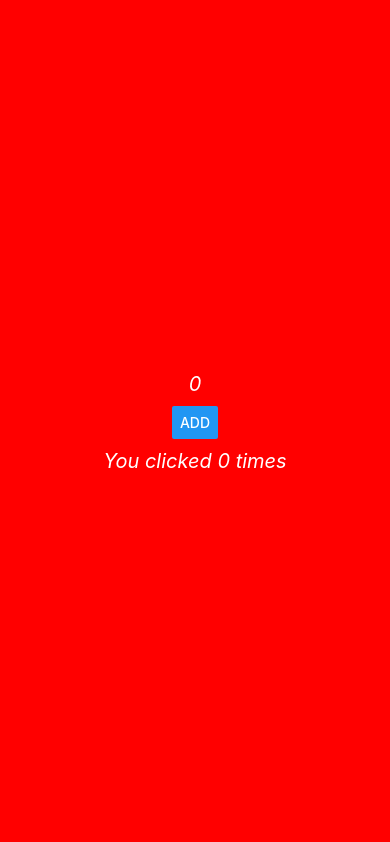
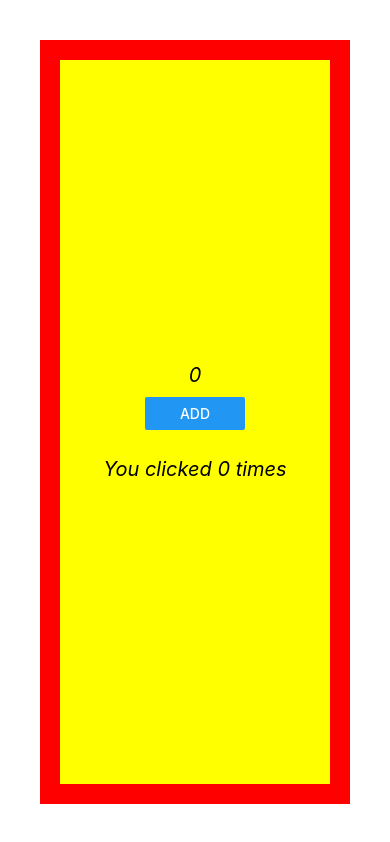
Before and after one commit to Abass14/ReactNative-Tutorial, a React Native app: screen / in a window 390 px wide. Built offline with nearby package versions, Linux system fonts and the light colour scheme.

Commit message:
completed styleSheet lesson

```diff
--- a/App.js
+++ b/App.js
@@ -47,7 +47,9 @@ const App = () => {
   return (
     <View style={styles.body}>
       <Text style={styles.text}>{number}</Text>
-      <Button title='Add' onPress={count}></Button>
+      <View style={styles.button}>
+        <Button title='Add' onPress={count}></Button>
+      </View>
       <Text style={styles.text}>You clicked {countTimes} times</Text>
     </View>
   );
@@ -55,17 +57,25 @@ const App = () => {
 
 const styles = StyleSheet.create({
   body: {
-    backgroundColor: 'red',
+    backgroundColor: 'yellow',
     alignItems: 'center',
     justifyContent: 'center',
-    flex: 1
+    flex: 1,
+    borderWidth: 20,
+    borderColor: 'red',
+    margin: 40
   },
 
   text: {
-    color: 'white',
+    color: 'black',
     fontSize: 20,
     fontStyle: 'italic',
     margin: 10
+  },
+
+  button: {
+    width: 100,
+    height: 50
   }
 });
 
```
